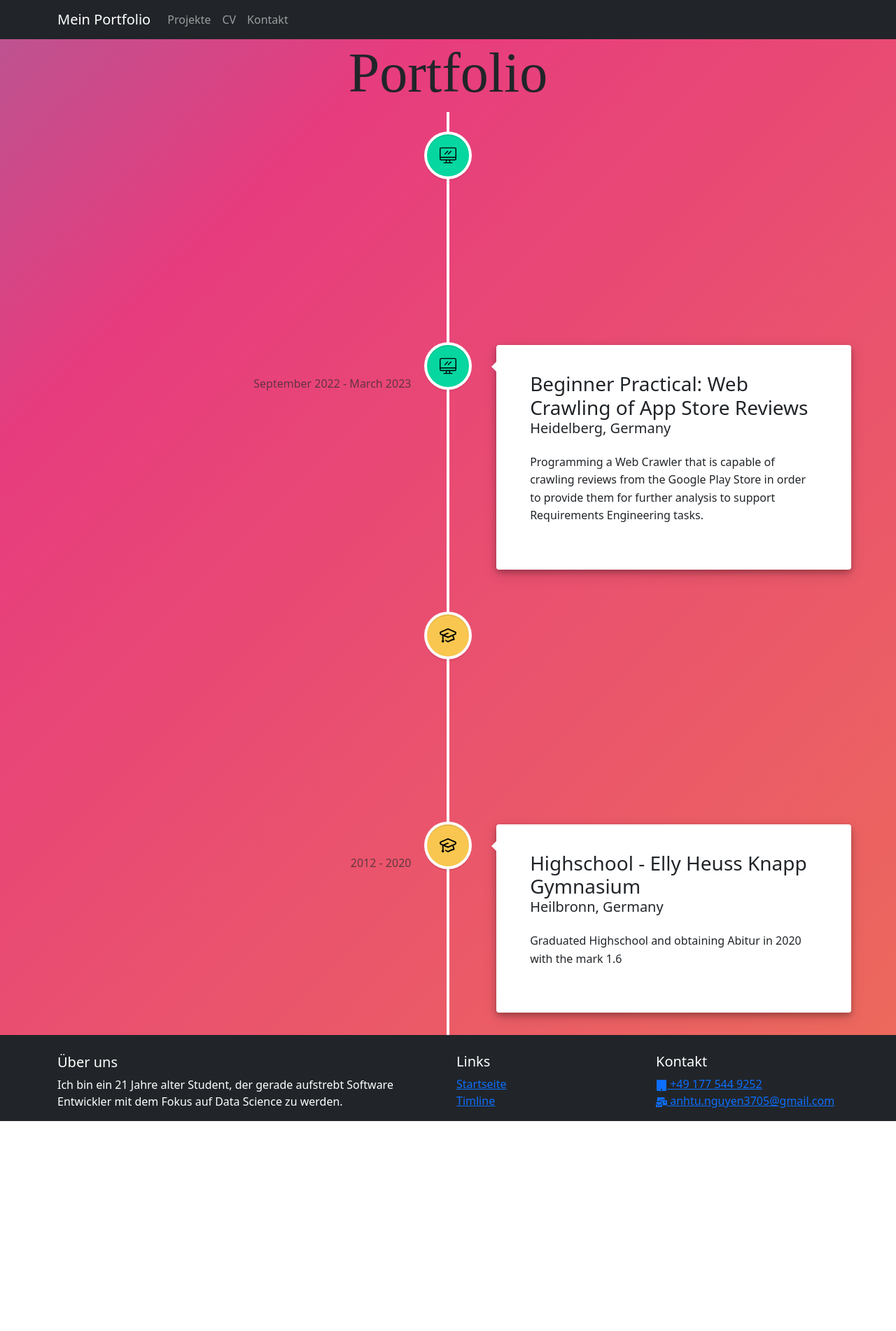
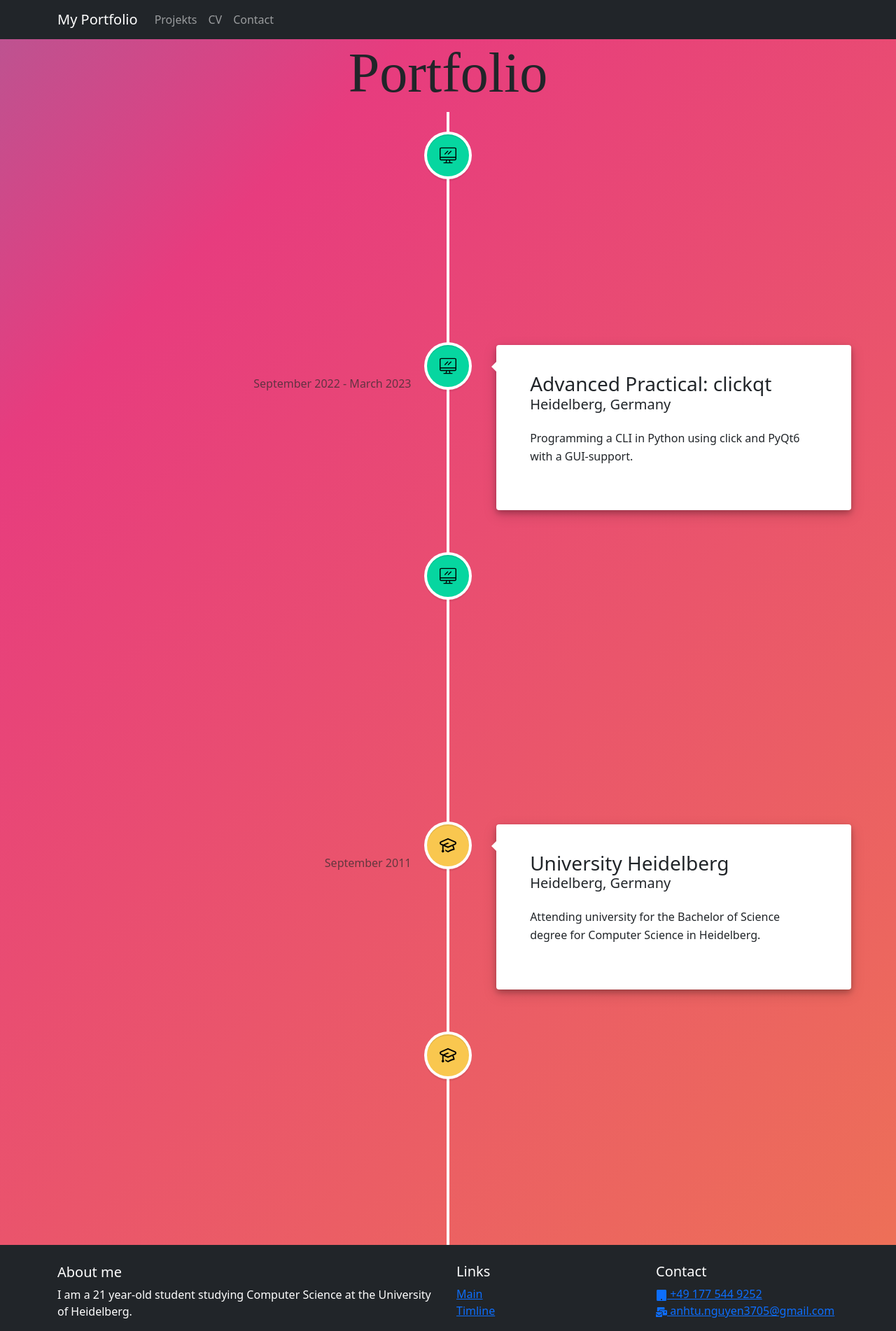
Before and after one commit to Tu2-prog/portfolio, a React (Create React App) app: page /cv in a window 1280 px wide. Shown: the whole page at 70% size. Before the commit the page ends 1602 px from the top, so only its background shows below. Built offline with nearby package versions, Linux system fonts and the light colour scheme.

Commit message:
Fix language mistakes and began styling contact me page

```diff
--- a/src/timelineElements.js
+++ b/src/timelineElements.js
@@ -10,6 +10,16 @@ let timelineElements = [
 },
 {
   id: 2,
+  title: "Advanced Practical: clickqt",
+  location: "Heidelberg, Germany",
+  description:
+  "Programming a CLI in Python using click and PyQt6 with a GUI-support.",
+  buttonText: "Company Website",
+  date: "September 2022 - March 2023",
+  icon: "work",
+},
+{
+  id: 3,
   title: "Beginner Practical: Web Crawling of App Store Reviews",
   location: "Heidelberg, Germany",
   description:
@@ -19,7 +29,7 @@ let timelineElements = [
   icon: "work",
 },
 {
-  id: 3,
+  id: 4,
   title: "University Heidelberg",
   location: "Heidelberg, Germany",
   description:
@@ -29,7 +39,7 @@ let timelineElements = [
   icon: "school",
 },
 {
-  id: 4,
+  id: 5,
   title: "Highschool - Elly Heuss Knapp Gymnasium",
   location: "Heilbronn, Germany",
   description:
--- a/src/views/components/Footer.js
+++ b/src/views/components/Footer.js
@@ -8,20 +8,20 @@ const Footer = () => {
       <Container>
         <Row>
           <Col md={6}>
-            <h5 style={{marginTop: '5%', color:'white'}}>Über uns</h5>
+            <h5 style={{marginTop: '5%', color:'white'}}>About me</h5>
             <p style={{color:'white'}}>
-                Ich bin ein 21 Jahre alter Student, der gerade aufstrebt Software Entwickler mit dem Fokus auf Data Science zu werden.
+                I am a 21 year-old student studying Computer Science at the University of Heidelberg.
             </p>
           </Col>
           <Col md={3}>
             <h5 style={{marginTop: '10%', color:'white'}}>Links</h5>
             <ul className="list-unstyled">
-              <li><a href="/">Startseite</a></li>
+              <li><a href="/">Main</a></li>
               <li><a href="timeline">Timline</a></li>
             </ul>
           </Col>
           <Col md={3}>
-            <h5 style={{marginTop: '10%', color:'white'}}>Kontakt</h5>
+            <h5 style={{marginTop: '10%', color:'white'}}>Contact</h5>
             <ul className="list-unstyled">
               <li><a href="tel:+491775449252"><FaTablet className='mr-2'/> +49 177 544 9252</a></li>
               <li><a href="mailto:anhtu.nguyen3705@gmail.com"> <FaMailBulk className='mr-2'/> anhtu.nguyen3705@gmail.com</a></li>
--- a/src/views/components/NavBar.js
+++ b/src/views/components/NavBar.js
@@ -5,7 +5,7 @@ export const NavBar = () => {
   return (
     <nav className="navbar navbar-expand-lg navbar-dark bg-dark">
       <div className="container">
-        <a className="navbar-brand" href="/">Mein Portfolio</a>
+        <a className="navbar-brand" href="/">My Portfolio</a>
         <button
           className="navbar-toggler"
           type="button"
@@ -20,13 +20,13 @@ export const NavBar = () => {
         <div className="collapse navbar-collapse" id="navbarNav">
           <ul className="navbar-nav">
             <li className="nav-item">
-              <a className="nav-link" href="/projects">Projekte</a>
+              <a className="nav-link" href="/projects">Projekts</a>
             </li>
             <li className="nav-item">
               <a className="nav-link" href="/cv">CV</a>
             </li>
             <li className="nav-item">
-              <a className="nav-link" href="/contact_me">Kontakt</a>
+              <a className="nav-link" href="/contact_me">Contact</a>
             </li>
           </ul>
         </div>
```
